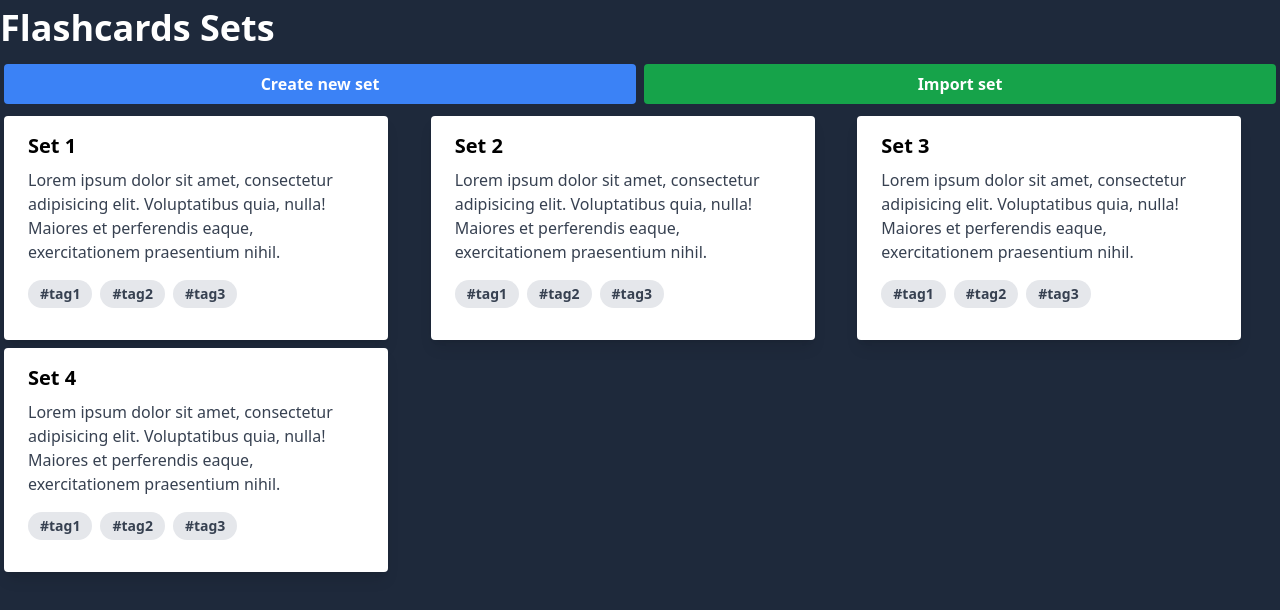
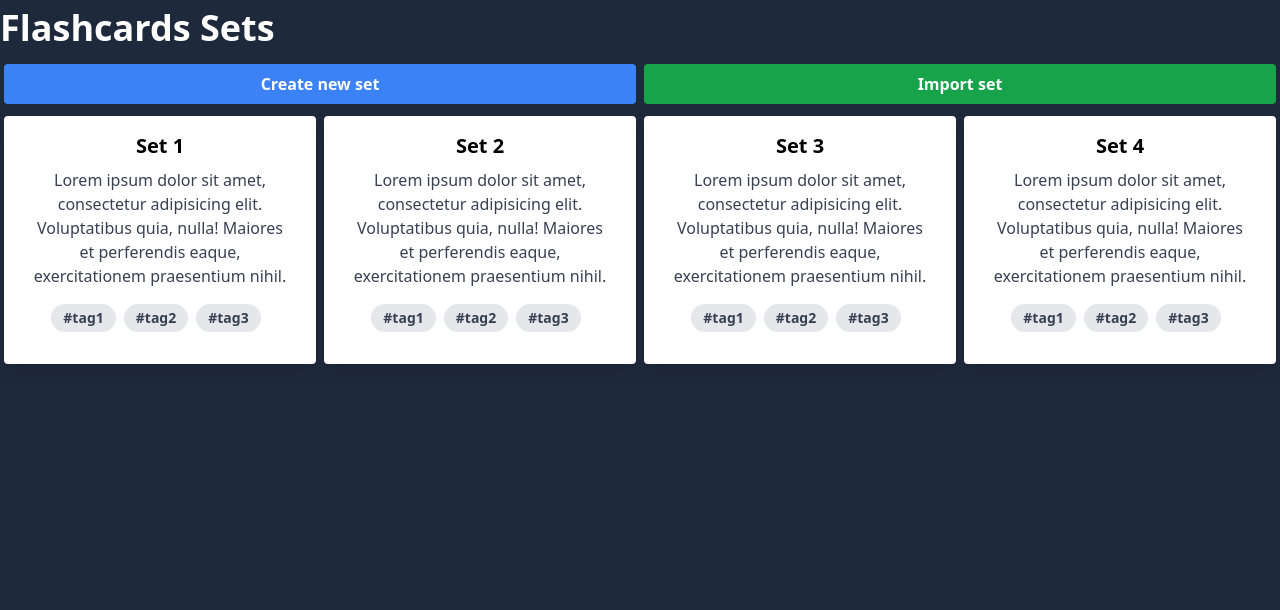
Before and after one commit to SanchezPepe/flashcards, a Nuxt app: page /Sets in a window 1280 px wide. Shown: the top 610 px of the page. Built offline with nearby package versions, Linux system fonts and the light colour scheme.

Commit message:
changed card spaces and added button

```diff
--- a/components/SetCard.vue
+++ b/components/SetCard.vue
@@ -1,5 +1,5 @@
 <template>
-  <div class="p-1">
+  <button @click="openDataSet" class="p-1">
     <div class="max-w-sm rounded overflow-hidden shadow-lg bg-white">
       <div class="px-6 py-4">
         <div class="font-bold text-xl mb-2">{{ title }}</div>
@@ -17,7 +17,7 @@
         </div>
       </div>
     </div>
-  </div>
+  </button>
 </template>
 
 <script lang="ts">
@@ -43,7 +43,13 @@ export default defineComponent({
     },
   },
   setup() {
-    return {};
+    function openDataSet() {
+      console.log("openDataSet");
+    }
+
+    return {
+      openDataSet,
+    };
   },
 });
 </script>
--- a/pages/Sets.vue
+++ b/pages/Sets.vue
@@ -15,7 +15,7 @@
           :title="card.title"
           :description="card.description"
           :tags="card.tags"
-          class="w-1/3"
+          class="sm:w-1/2 md:w-1/3 lg:w-1/4"
         ></SetCard>
       </div>
     </div>
```
